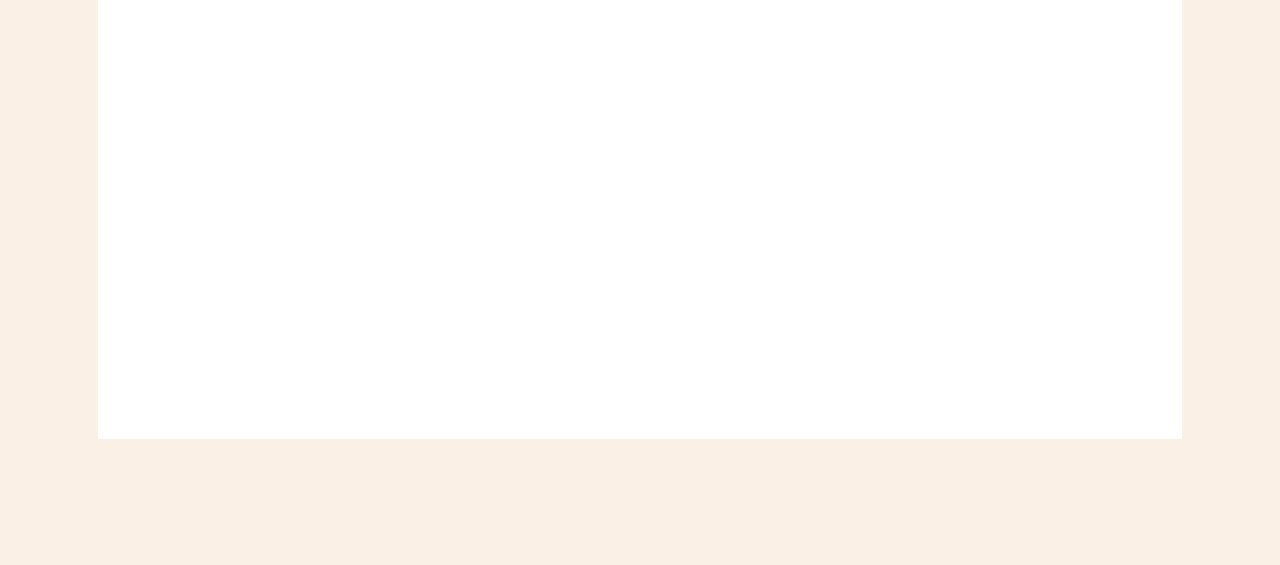
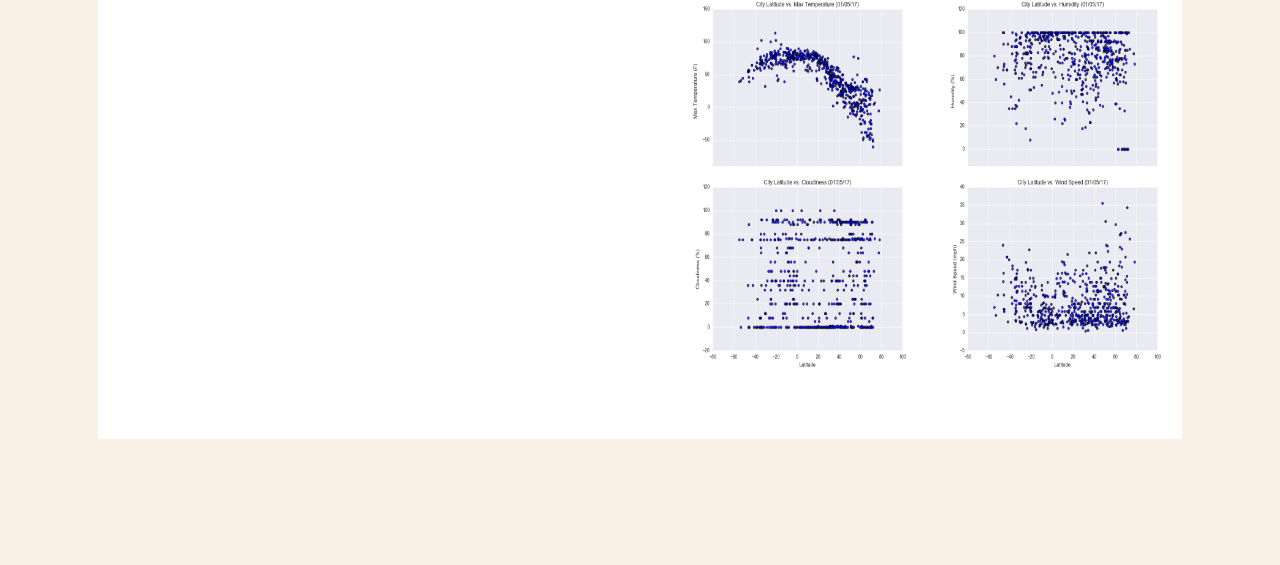
Before and after one commit to jlubranos/Web-Design-Challenge, a plain HTML site: page Starter Code/index.html in a window 1280 px wide. Shown: the part 235-800 px from the top of the page. Drawn offline with nearby package versions, Linux system fonts and the light colour scheme.

Commit message:
11-16-2020

```diff
--- a/Starter Code/index.html
+++ b/Starter Code/index.html
@@ -4,6 +4,7 @@
 <head>
 
   <meta charset="UTF-8">
+  <title>Web Design Challenge</title>
   <meta name="viewport" content="width=device-width, initial-scale=1.0">
   <meta http-equiv="X-UA-Compatible" content="ie=edge">
 
@@ -50,8 +51,31 @@
      </header>
      <main>
        <div class="box-set">
-         <div class="box box1">Box 1</div>
-         <div class="box box2">Box 2</div>
+         <div class="box box1">Box 1
+            <h2><u>Test Box1</u></h2>
+         </div>
+         <div class="box box2">
+           <br>
+           <h1><u>Visualizations</u></h1>
+          <div class="img-container">
+            <div class="row">
+              <div class="column">
+                <img src="assets/images/Fig1.png" alt="Fig1.png" width=100% height=125%>
+              </div>
+              <div class="column">
+                <img src="assets/images/Fig2.png" alt="Fig2.png" width=100% height=125%>
+              </div>
+            </div>
+            <div class="row">
+              <div class="column">
+                <img src="assets/images/Fig3.png" alt="Fig3.png" width=100% height=125%>
+              </div>
+              <div class="column">
+                <img src="assets/images/Fig4.png" alt="Fig4.png" width=100% height=125%>
+              </div>
+            </div>
+          </div>
+         </div>
        </div>
      </main>
 
--- a/Starter Code/style.css
+++ b/Starter Code/style.css
@@ -11,16 +11,18 @@
 
 .box_set{
   position:relative;
-  positoin:relative;
 }
 
-
 .box {
+  font-family: 'Times New Roman', Times, serif;
+  font-size: xx-large;
+  font-weight: bolder;
+  color:blue;
   position:absolute;
   width: 775px;
   height: 570px;
   margin: 48px;
-  padding:50px;
+  padding:30px;
   background: white;
 }
 
@@ -31,4 +33,18 @@
 .box2 {
   width:500px;
   right:50px;
+  padding:10px;
 }
+
+.img-container {
+  object-position: center;
+}
+
+.row {
+  display: flex;
+}
+
+.column {
+  flex: 50%;
+  padding: 5px;
+}
```
